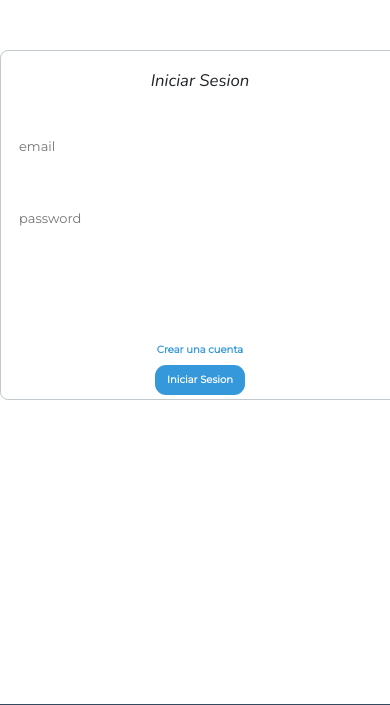
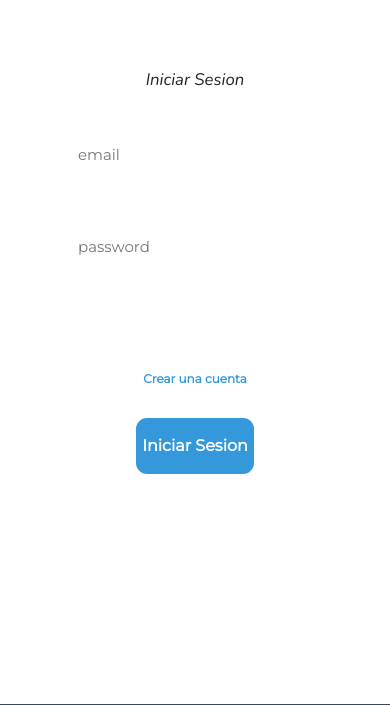
Before and after one commit to BarbaraSuarez291/tpAppWeb, a PHP site: page /login.php in a window 390 px wide. Shown: the part 80-785 px from the top of the page. Run offline with PHP 8.4, Linux system fonts and the light colour scheme.

Commit message:
login front terminado

```diff
--- a/css/style.css
+++ b/css/style.css
@@ -130,7 +130,7 @@ nav #icon{
     justify-content: center;
     align-items: center;
     height: 6rem;
-    width: 100%;
+    width: 100vw;
     background-color: #34495e;
     position: fixed;
     bottom: 0;
@@ -300,7 +300,7 @@ nav #icon{
 
 }
 .form-registro {
-    width: 400px;
+    width: 450px;
     height: 50rem;
     line-height: 3rem;
     margin: auto;
@@ -316,8 +316,8 @@ nav #icon{
 
 .form-login{
     width: 400px;
-    height: 35rem;
-    line-height: 3rem;
+    height: 40rem;
+    line-height: 5rem;
     margin: auto;
     margin-top: 5rem;
     margin-bottom: 10rem;
@@ -333,7 +333,7 @@ form input{
     margin: 2rem 1.8rem;
     border: none;
     outline: none;
-    font-size: 13px;
+    font-size: 15px;
 
 }
 
@@ -384,6 +384,7 @@ form input{
 .botones-link button , .botones-link a{
     color: #3498db;
     font-weight: 600;
+    font-size: 15px;
     transition: 0.3s;
     padding: 0 1.2rem;
     border: none;
@@ -414,7 +415,7 @@ form input{
 }
 
 .login-btn{
-    margin-top: 8rem;
+    margin-top: 6rem;
 }
 
 @media (max-width: 1048px){
@@ -503,6 +504,9 @@ form input{
     h2{
         max-width: fit-content;
     }
+    .navegador-header{
+        overflow: hidden;
+    }
     .navegador-footer a{
         font-size: 10px;
 
@@ -570,10 +574,11 @@ form input{
 
     }
 
-    .form-registro{
+    .form-registro, .form-login{
         border: none;
         height: 100%;
         width: 100vw;
+
     }
     .nameSignUp{
         display: block;
@@ -581,6 +586,9 @@ form input{
     }
     .nameSignUp input, input{
         width: 60%;
+    }
+    .form-login input{
+        margin: 2rem auto;
     }
     .section-radio{
         flex-direction: column;
@@ -601,6 +609,17 @@ form input{
         flex-direction: column;
         align-items: center;
     }
+    .form-registro {
+        margin-top: 1.5rem;
+    }
+    .login-btn button{
+        margin-top: 1.4rem;
+        font-size: 16px;
+        padding: .3rem .6rem;
+    }
+    .login-btn a{
+        font-size: 12px;
+    }
 
 
 }
```
